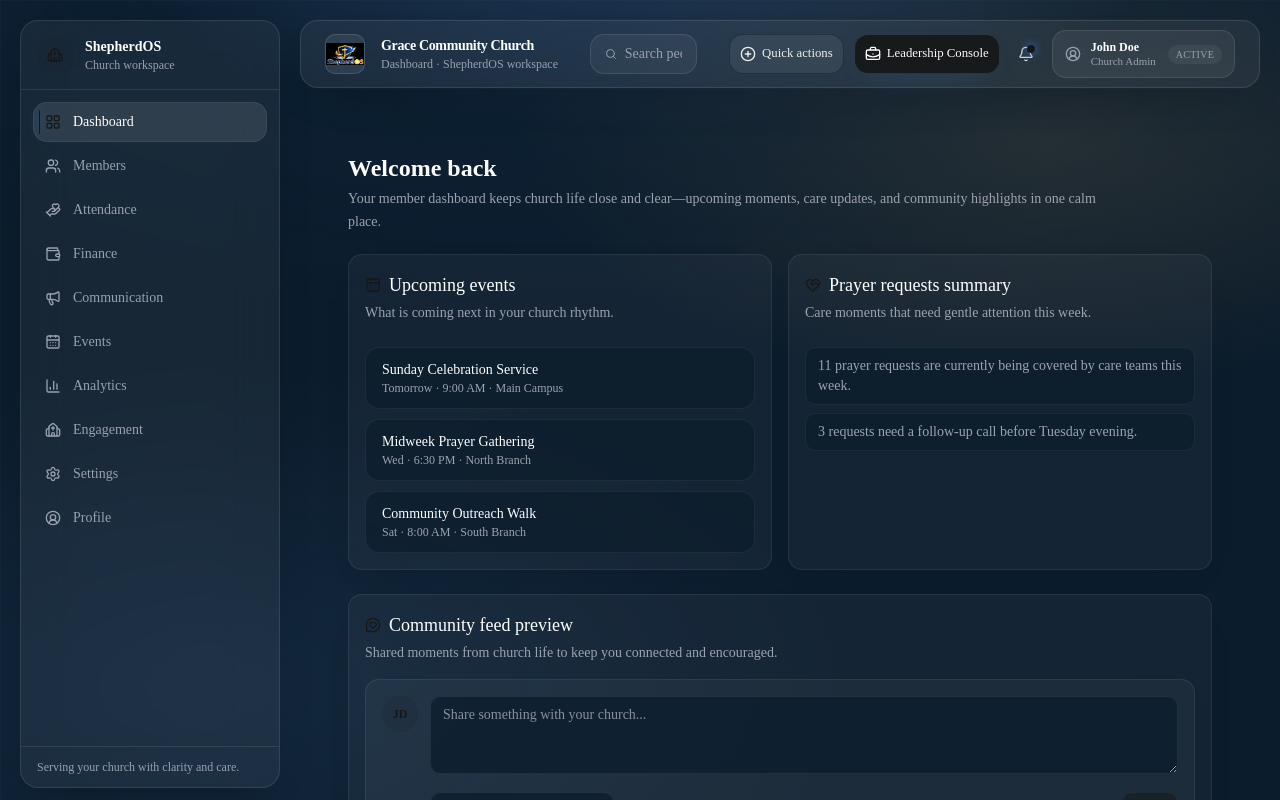
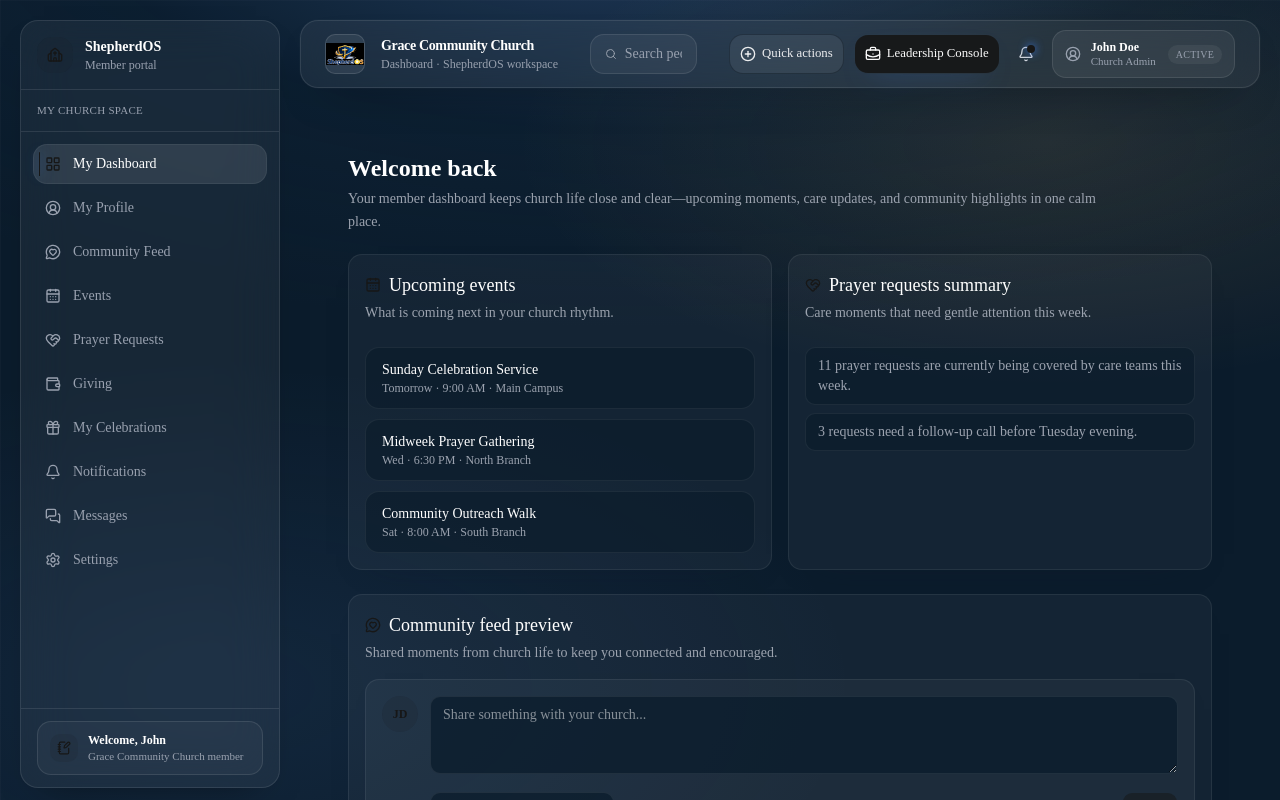
Before and after one commit to Fiximami/shepherdos-web-app, a Next.js app: page /dashboard in a window 1280 px wide. Shown: the top 800 px of the page. Built offline with nearby package versions, Linux system fonts and the light colour scheme.

Commit message:
fix: refactor member sidebar into personal church portal navigation

```diff
--- a/src/components/dashboard/layout/sidebar.tsx
+++ b/src/components/dashboard/layout/sidebar.tsx
@@ -1,33 +1,36 @@
 "use client";
 
 import {
-  BarChart3,
+  Bell,
   CalendarDays,
   Church,
+  Gift,
   CircleUserRound,
-  HandHeart,
+  HeartHandshake,
   LayoutGrid,
-  Megaphone,
+  MessageCircleHeart,
+  MessagesSquare,
+  NotebookPen,
   Settings,
-  Users,
   Wallet,
 } from "lucide-react";
 import Link from "next/link";
 
 import { routes } from "@/lib/constants/navigation";
+import { mockUser } from "@/lib/mock-user";
 import { cn } from "@/lib/utils";
 
-const sidebarItems = [
-  { label: "Dashboard", href: routes.app.dashboard, icon: LayoutGrid },
-  { label: "Members", href: routes.app.members, icon: Users },
-  { label: "Attendance", href: routes.app.attendance, icon: HandHeart },
-  { label: "Finance", href: routes.app.finance, icon: Wallet },
-  { label: "Communication", href: routes.app.communication, icon: Megaphone },
+const memberSidebarItems = [
+  { label: "My Dashboard", href: routes.app.dashboard, icon: LayoutGrid },
+  { label: "My Profile", href: routes.app.profile, icon: CircleUserRound },
+  { label: "Community Feed", href: `${routes.app.dashboard}#community-feed`, icon: MessageCircleHeart },
   { label: "Events", href: routes.app.events, icon: CalendarDays },
-  { label: "Analytics", href: routes.app.analytics, icon: BarChart3 },
-  { label: "Engagement", href: routes.app.engagement, icon: Church },
+  { label: "Prayer Requests", href: routes.app.engagement, icon: HeartHandshake },
+  { label: "Giving", href: routes.app.finance, icon: Wallet },
+  { label: "My Celebrations", href: `${routes.app.dashboard}#celebrations`, icon: Gift },
+  { label: "Notifications", href: `${routes.app.dashboard}#notifications`, icon: Bell },
+  { label: "Messages", href: `${routes.app.dashboard}#messages`, icon: MessagesSquare },
   { label: "Settings", href: routes.app.settings, icon: Settings },
-  { label: "Profile", href: routes.app.profile, icon: CircleUserRound },
 ] as const;
 
 type SidebarProps = {
@@ -50,13 +53,17 @@ export function Sidebar({ currentPath, onNavigate, className }: SidebarProps) {
         </div>
         <div>
           <p className="text-sm font-semibold text-white">ShepherdOS</p>
-          <p className="text-xs text-gray-400">Church workspace</p>
+          <p className="text-xs text-gray-400">Member portal</p>
         </div>
       </div>
 
+      <div className="border-b border-white/10 px-4 py-3">
+        <p className="text-[11px] font-medium uppercase tracking-wide text-gray-400">My Church Space</p>
+      </div>
+
       <nav className="flex-1 space-y-1 overflow-y-auto p-3">
-        {sidebarItems.map((item) => {
-          const isActive = currentPath === item.href;
+        {memberSidebarItems.map((item) => {
+          const isActive = !item.href.includes("#") && currentPath === item.href;
           return (
             <Link
               key={item.href}
@@ -85,9 +92,15 @@ export function Sidebar({ currentPath, onNavigate, className }: SidebarProps) {
       </nav>
 
       <div className="border-t border-white/10 px-4 py-3">
-        <p className="text-xs text-gray-400">
-          Serving your church with clarity and care.
-        </p>
+        <div className="flex items-start gap-2.5 rounded-xl border border-white/10 bg-white/[0.04] px-3 py-2.5">
+          <div className="mt-0.5 flex size-7 shrink-0 items-center justify-center rounded-lg bg-primary/10 text-primary">
+            <NotebookPen className="size-3.5" aria-hidden />
+          </div>
+          <div className="min-w-0">
+            <p className="truncate text-xs font-semibold text-white">Welcome, {mockUser.name.split(" ")[0]}</p>
+            <p className="truncate text-[11px] text-gray-400">{mockUser.churchName} member</p>
+          </div>
+        </div>
       </div>
     </aside>
   );
```
Also changed, not shown: 1 other file (tests, documents, lock files or other folders).
